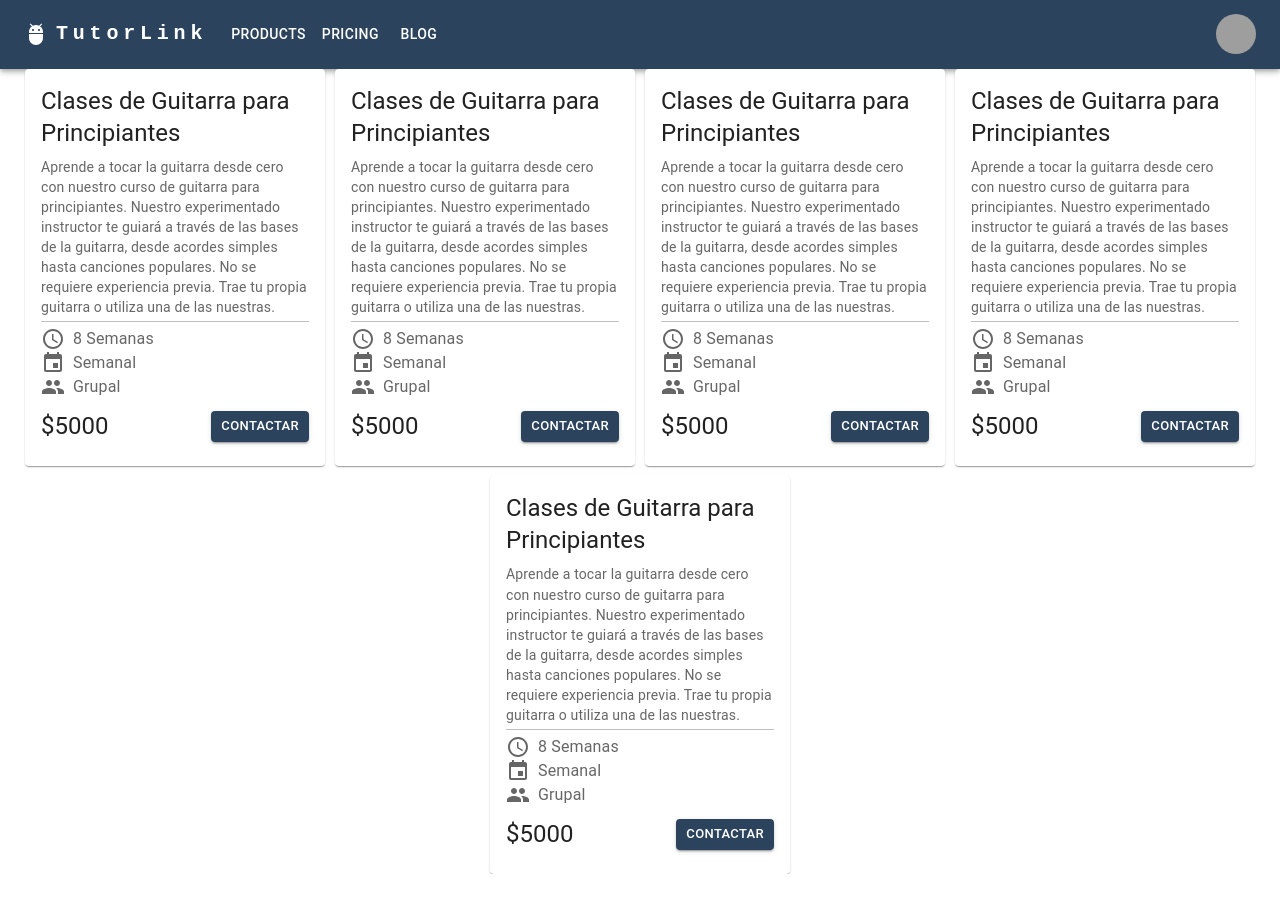
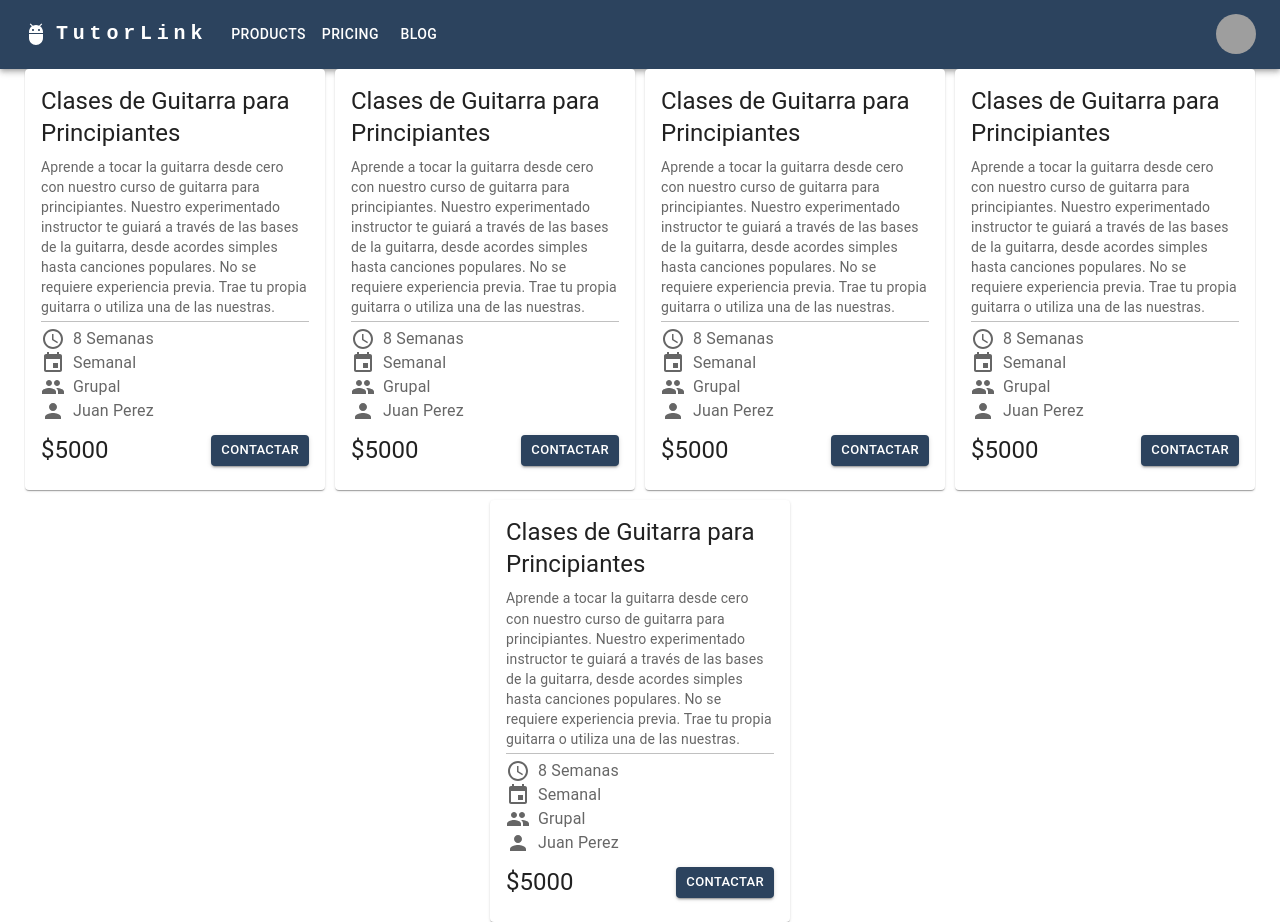
Before and after one commit to asantoro36/Owltutor, a React (Create React App) app: page / in a window 1280 px wide. Before the commit the page ends 874 px from the top, so only its background shows below. Built offline with nearby package versions, Linux system fonts and the light colour scheme; grey boxes are pictures that could not be loaded.

Commit message:
Add professor information

```diff
--- a/src/components/ServiceCard/ServiceCard.css
+++ b/src/components/ServiceCard/ServiceCard.css
@@ -6,8 +6,6 @@
 .description-points > svg {
     margin-right: 0.5rem;
 }
-
-
 
 .divider {
     border-top: 1px solid #c0c0c0;
--- a/src/components/ServiceCard/ServiceCard.tsx
+++ b/src/components/ServiceCard/ServiceCard.tsx
@@ -5,6 +5,7 @@ import Typography from '@mui/material/Typography';
 import AccessTimeIcon from '@mui/icons-material/AccessTime';
 import EventIcon from '@mui/icons-material/Event';
 import PeopleIcon from '@mui/icons-material/People';
+import PersonIcon from '@mui/icons-material/Person';
 import "./ServiceCard.css"
 import Button from '@mui/material/Button';
 import {CardHeader} from "@mui/material";
@@ -30,6 +31,7 @@ export default function RecipeReviewCard() {
                         <Typography className="description-points" color="textSecondary"><AccessTimeIcon/>8 Semanas</Typography>
                         <Typography className="description-points" color="textSecondary"><EventIcon/>Semanal</Typography>
                         <Typography className="description-points" color="textSecondary"><PeopleIcon/>Grupal</Typography>
+                        <Typography className="description-points" color="textSecondary"><PersonIcon/>Juan Perez</Typography>
                     </div>
                 </div>
                 <div className="card-footer">
```
